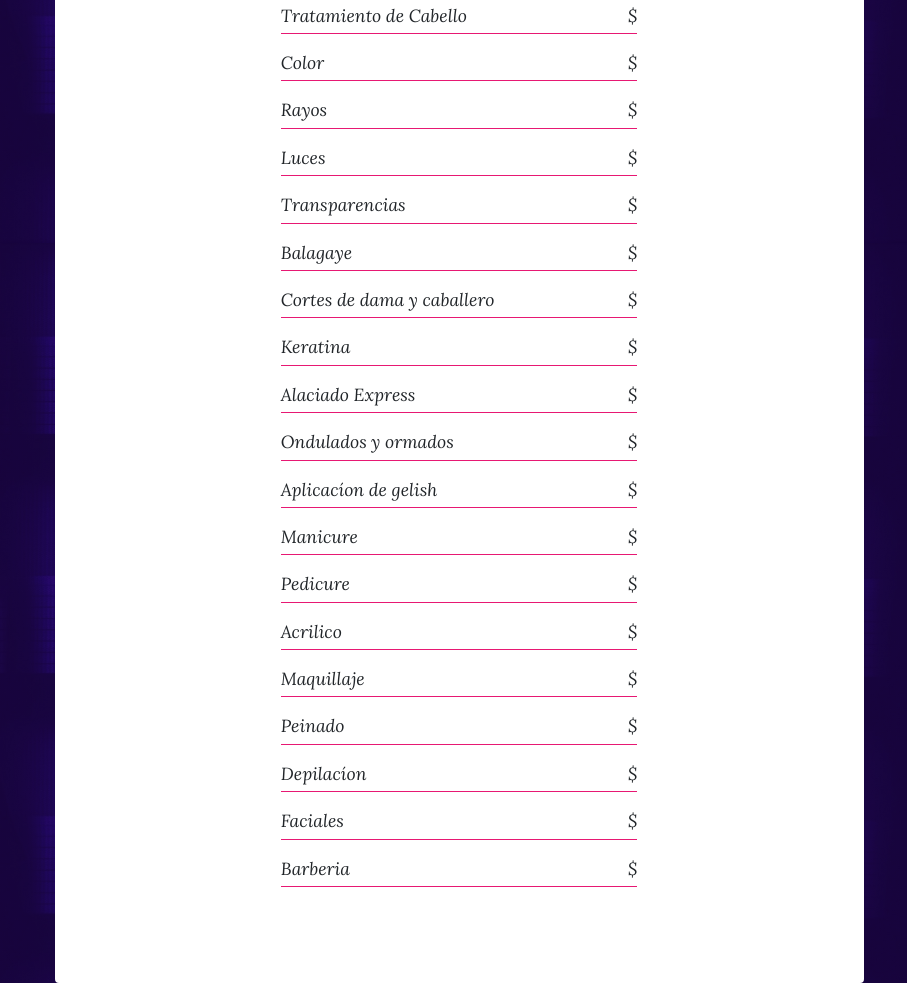
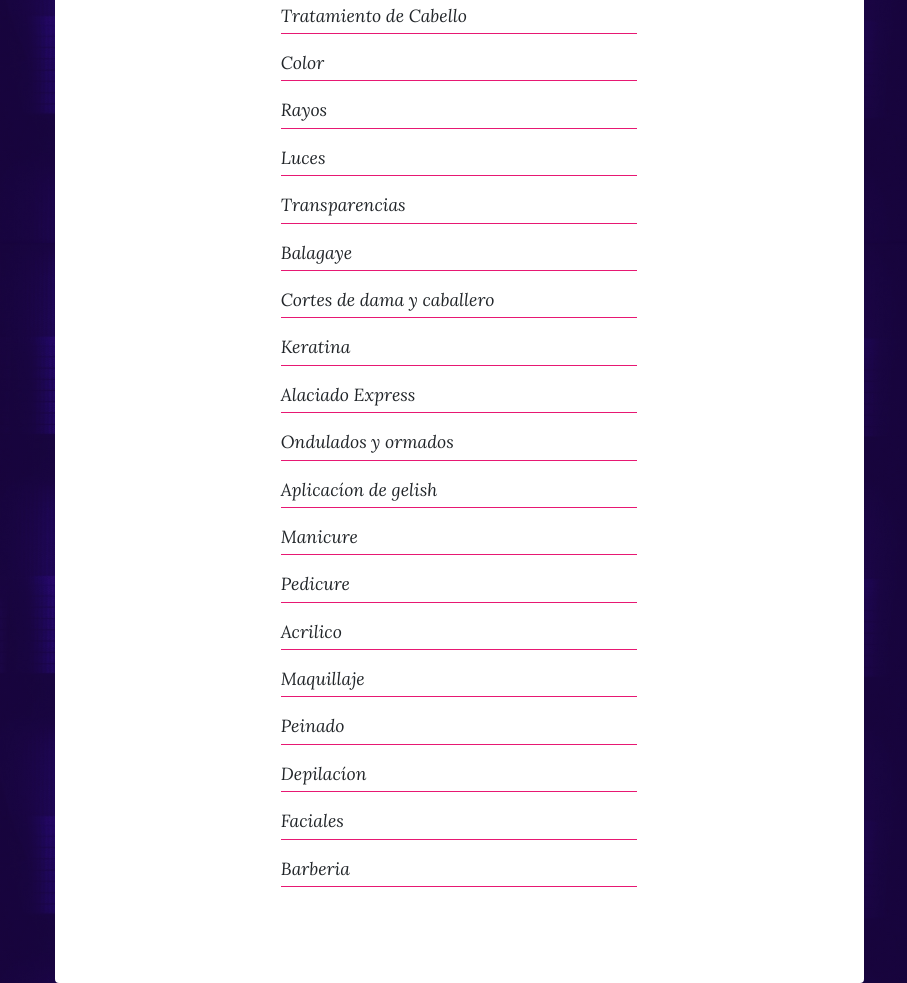
Before and after one commit to jekaestilista/jekaestilista.github.io, a website: page products.html in a window 1280 px wide. Shown: the part 557-1540 px from the top of the page, without its empty margins (181-1088 px from the left). Drawn offline with Linux system fonts and the light colour scheme.

Commit message:
Updated prices

```diff
--- a/products.html
+++ b/products.html
@@ -84,79 +84,60 @@
               <ul class="list-unstyled list-hours mb-5 text-left mx-auto">
                 <li class="list-unstyled-item list-hours-item d-flex">
                   Tratamiento de Cabello
-                  <span class="ml-auto">$</span>
                 </li>
                 <li class="list-unstyled-item list-hours-item d-flex">
                   Color
-                  <span class="ml-auto">$</span>
                 </li>
                 <li class="list-unstyled-item list-hours-item d-flex">
                   Rayos
-                  <span class="ml-auto">$</span>
                 </li>
                 <li class="list-unstyled-item list-hours-item d-flex">
                   Luces
-                  <span class="ml-auto">$</span>
                 </li>
                 <li class="list-unstyled-item list-hours-item d-flex">
                   Transparencias
-                  <span class="ml-auto">$</span>
                 </li>
                 <li class="list-unstyled-item list-hours-item d-flex">
                   Balagaye
-                  <span class="ml-auto">$</span>
                 </li>
                 <li class="list-unstyled-item list-hours-item d-flex">
                   Cortes de dama y caballero
-                  <span class="ml-auto">$</span>
                 </li>
                 <li class="list-unstyled-item list-hours-item d-flex">
                   Keratina
-                  <span class="ml-auto">$</span>
                 </li>
                 <li class="list-unstyled-item list-hours-item d-flex">
                   Alaciado Express
-                  <span class="ml-auto">$</span>
                 </li>
                 <li class="list-unstyled-item list-hours-item d-flex">
                   Ondulados y ormados
-                  <span class="ml-auto">$</span>
                 </li>
                 <li class="list-unstyled-item list-hours-item d-flex">
                   Aplicacíon de gelish
-                  <span class="ml-auto">$</span>
                 </li>
                 <li class="list-unstyled-item list-hours-item d-flex">
                   Manicure
-                  <span class="ml-auto">$</span>
                 </li>
                 <li class="list-unstyled-item list-hours-item d-flex">
                   Pedicure
-                  <span class="ml-auto">$</span>
                 </li>
                 <li class="list-unstyled-item list-hours-item d-flex">
                   Acrilico
-                  <span class="ml-auto">$</span>
                 </li>
                 <li class="list-unstyled-item list-hours-item d-flex">
                   Maquillaje
-                  <span class="ml-auto">$</span>
                 </li>
                 <li class="list-unstyled-item list-hours-item d-flex">
                   Peinado
-                  <span class="ml-auto">$</span>
                 </li>
                 <li class="list-unstyled-item list-hours-item d-flex">
                   Depilacíon
-                  <span class="ml-auto">$</span>
                 </li>
                 <li class="list-unstyled-item list-hours-item d-flex">
                   Faciales
-                  <span class="ml-auto">$</span>
                 </li>
                 <li class="list-unstyled-item list-hours-item d-flex">
                   Barberia
-                  <span class="ml-auto">$</span>
                 </li>
               </ul>
             </div>
```
